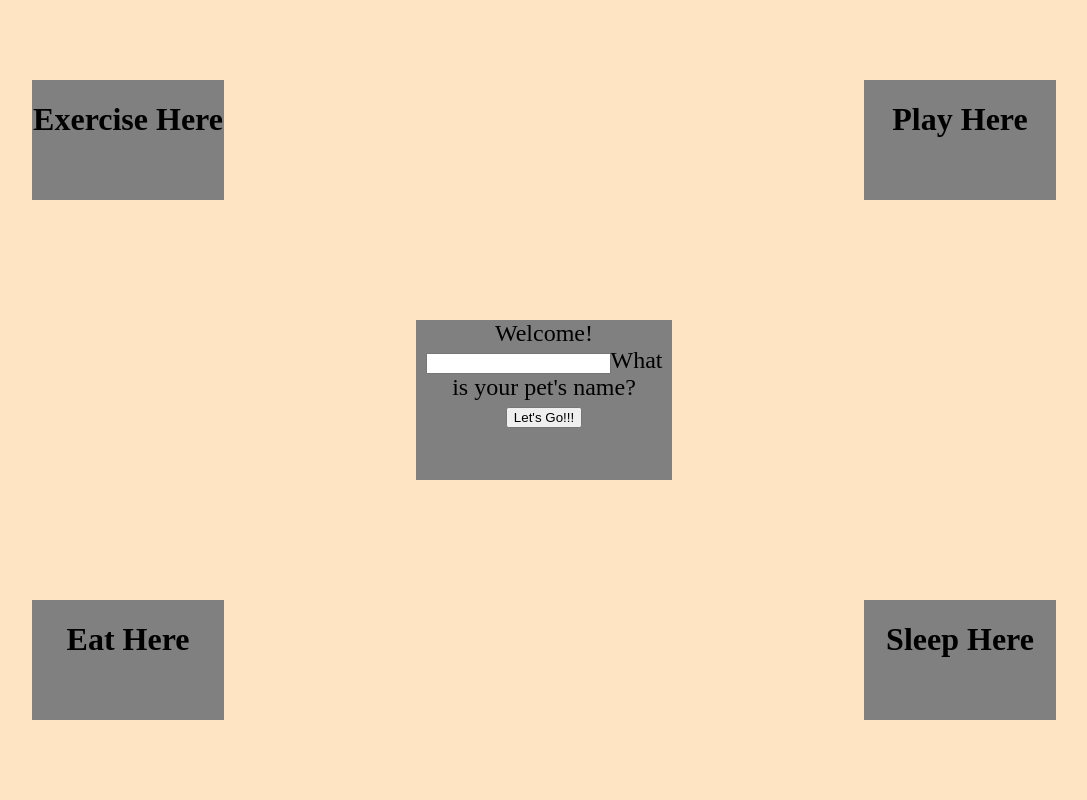
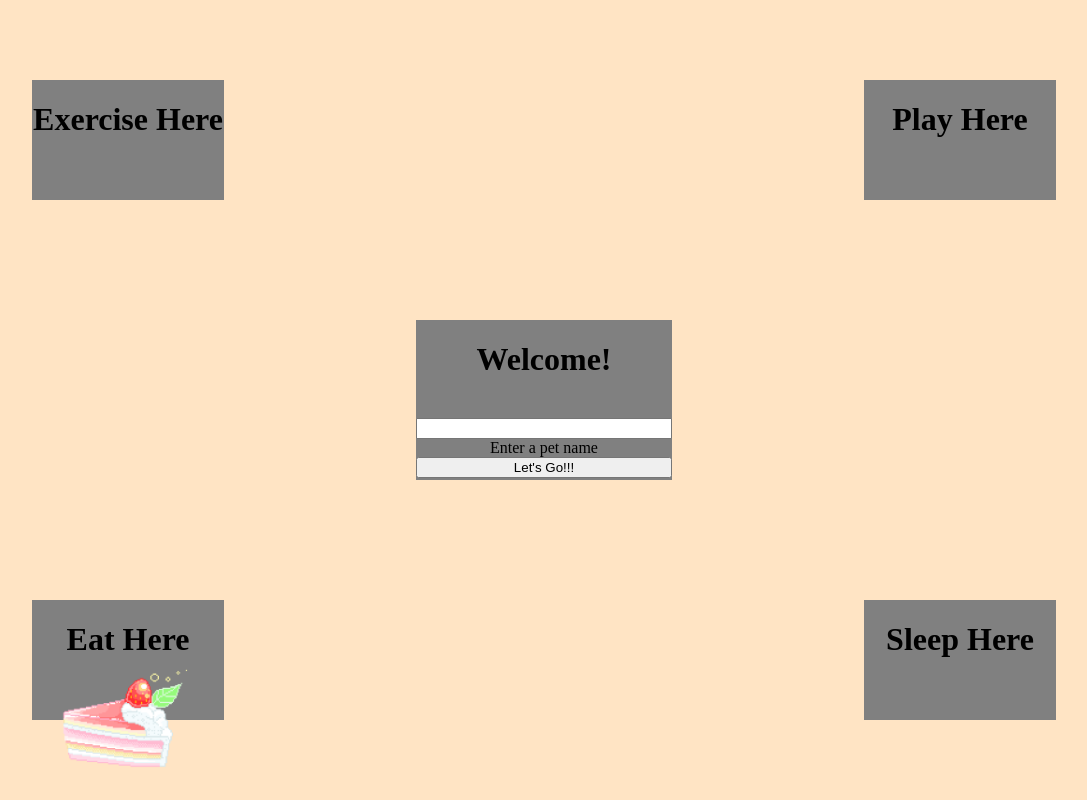
Before and after one commit to harrisv25/mini-tamagotchi, a plain HTML site: page index.html in a window 1280 px wide. Shown: the whole page, without its empty margins (96-1183 px from the left). Drawn offline with Linux system fonts and the light colour scheme.

Commit message:
Added an Eat Icon

```diff
--- a/css/style.css
+++ b/css/style.css
@@ -32,6 +32,14 @@ div {
     height: 20%;
 }
 
-#center-piece {
-    font-size: 150%;
+#starter {
+    display: flex;
+    flex-flow: column wrap;
+    justify-content: space-evenly;
 }
+
+#eat img {
+    max-width: 100%;
+    max-height: 100%;
+    margin-top: -12%;
+   }
--- a/index.html
+++ b/index.html
@@ -10,6 +10,7 @@
 <body>
     <div id="eat" class="function box bottom left">
         <h1>Eat Here</h1>
+        <img src="/img/eat.webp">
     </div>
     <div id="sleep" class="function box bottom right">
         <h1>Sleep Here</h1>
@@ -22,8 +23,8 @@
     </div>
     <div id="center-piece" class="box center">
         <form id='starter'>
-            <label for="pet_name">Welcome!</label><br>
-            <input type="text" id="pet_name" name="pet_name" value="">What is your pet's name?<br>
+            <label for="pet_name"><h1>Welcome!</h1></label><br>
+            <input type="text" id="pet_name" name="pet_name" value="">Enter a pet name<br>
             <input id='goButton' type="submit" value="Let's Go!!!">
         </form>
     </div>
```
Also changed, not shown: img/eat.webp (added), img/sleep.gif (added).
